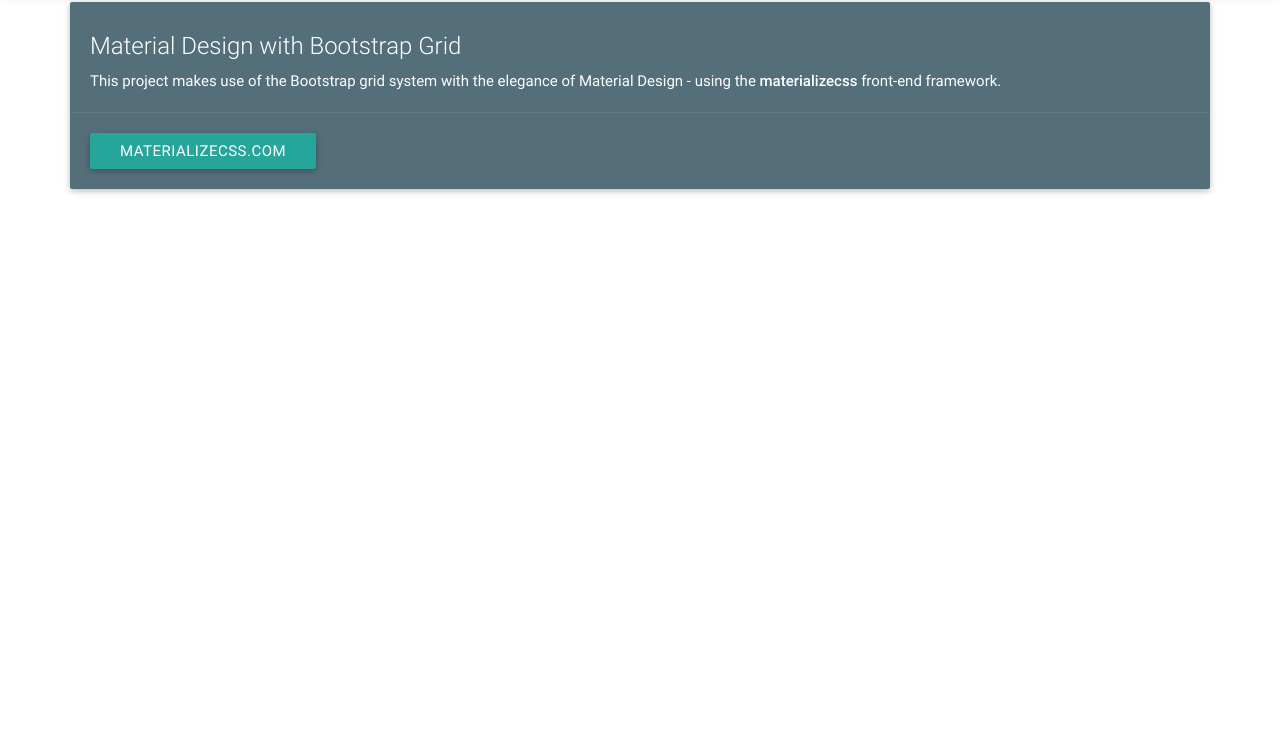
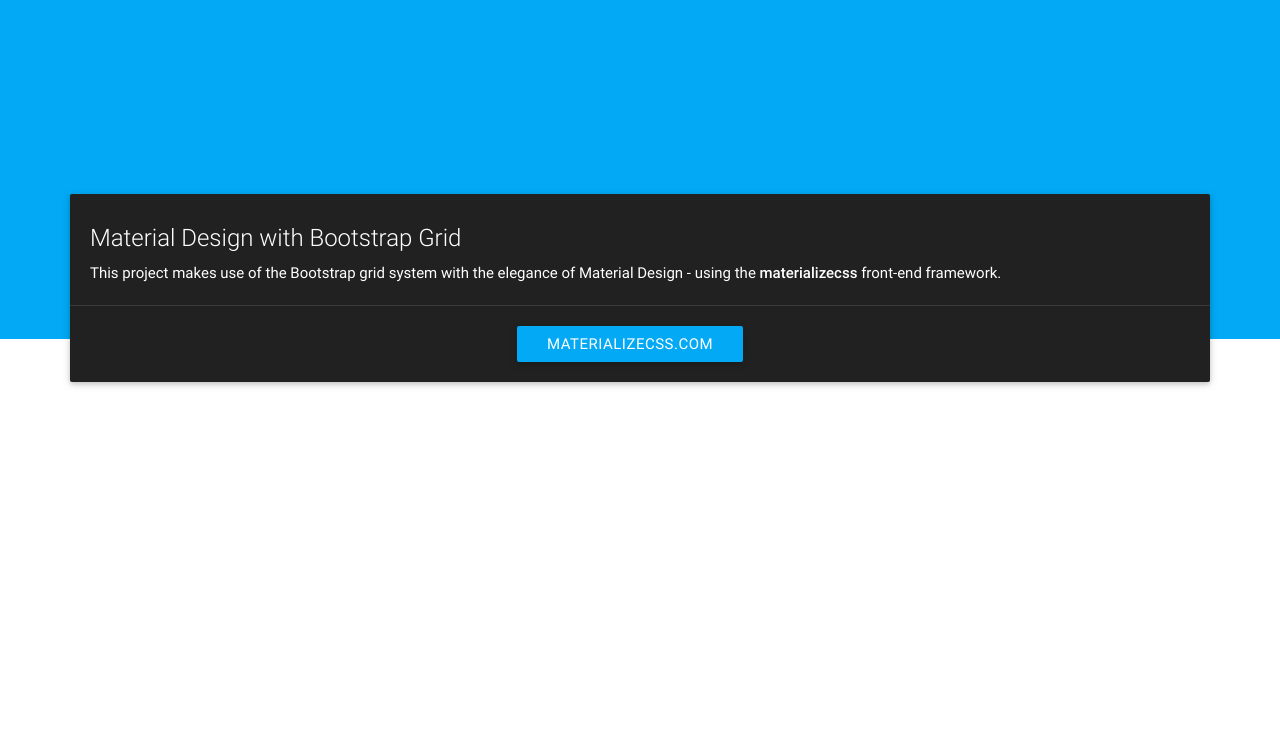
Before and after one commit to mcfarlanedev/material-bootstrap, a website: page index.html in a window 1280 px wide. Shown: the part 56-800 px from the top of the page. Drawn offline with nearby package versions, Linux system fonts and the light colour scheme.

Commit message:
Custom CSS and html changes

```diff
--- a/index.html
+++ b/index.html
@@ -12,7 +12,7 @@
 
         <div class="container-fluid">
             <div class="row">
-                    <nav>
+                    <nav class="grey darken-4">
                         <div class="nav-wrapper">
                             <div class="col-lg-12">
                               <a href="#" class="brand-logo">Home</a>
@@ -26,31 +26,23 @@
                     </nav>
             </div>
         </div>
-
+        <div class="top-banner">
         <div class="container">
             <div class="row">
                 <div class="col-lg-12">
-                    <div class="card blue-grey darken-1">
+                    <div class="card grey darken-4">
                         <div class="card-content white-text">
                             <span class="card-title">Material Design with Bootstrap Grid</span>
                             <p>This project makes use of the Bootstrap grid system with the elegance of Material Design - using the <strong>materializecss</strong> front-end framework.</p>
                         </div>
-                            <div class="card-action">
-                              <a class="waves-effect waves-light btn white-text">MaterializeCSS.com</a>
+                            <div class="card-action center-align">
+                              <a href="http://www.materializecss.com" class="waves-effect waves-light btn light-blue white-text">MaterializeCSS.com</a>
                             </div>
                     </div>
                 </div>
             </div>
-            <div class="row">
-                <div class="col-lg-6">
-
-                </div>
-                <div class="col-lg-6">
-
-                </div>
-            </div>
         </div>
-
+       </div>
       <!--Import jQuery before materialize.js-->
       <script type="text/javascript" src="https://code.jquery.com/jquery-2.1.1.min.js"></script>
       <script type="text/javascript" src="js/bin/materialize.min.js"></script>
--- /dev/null
+++ b/sass/custom/custom.scss
@@ -0,0 +1,9 @@
+.top-banner {
+    background: color("light-blue", "base");
+    height: 345px;
+    width: 100%;
+}
+
+.top-banner .card {
+    margin-top: 200px;
+}
--- a/sass/sassInit.scss
+++ b/sass/sassInit.scss
@@ -1,2 +1,3 @@
 @import "bootstrap/bootstrap";
 @import "material/materialize.scss";
+@import "custom/custom.scss";
```
Also changed, not shown: css/style.css.
